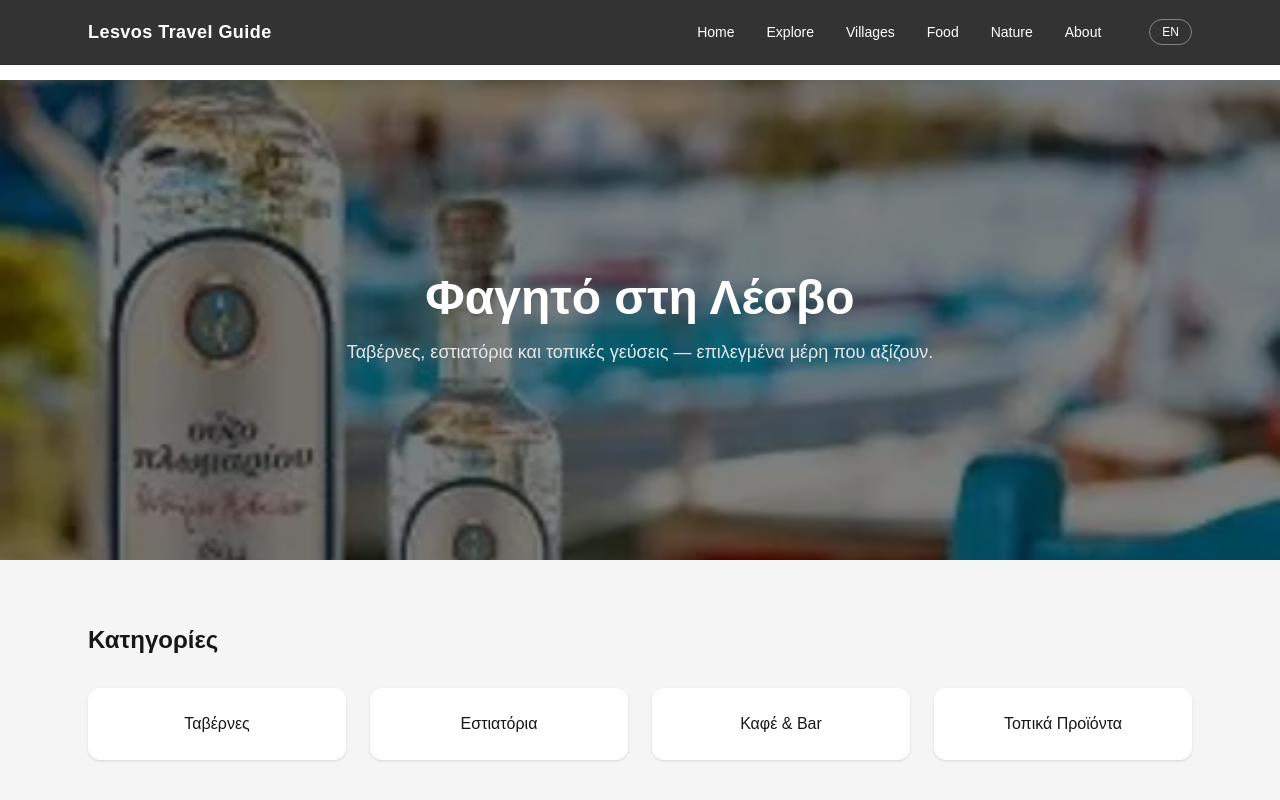
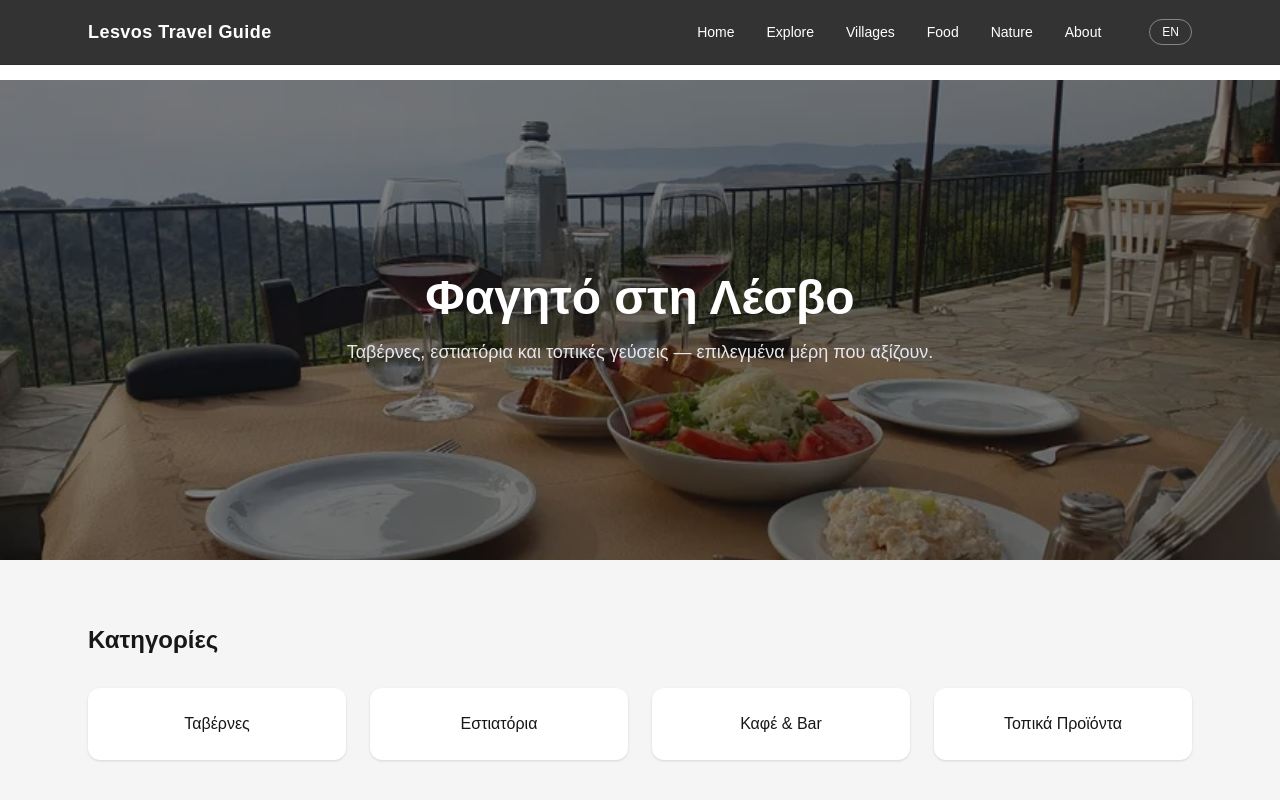
Before and after one commit to amamouridis/lesvos-travel-guide, a Next.js app: page /food in a window 1280 px wide. Shown: the top 800 px of the page. Built offline with nearby package versions, Linux system fonts and the light colour scheme.

Commit message:
added a photo for the backround

```diff
--- a/src/app/food/page.tsx
+++ b/src/app/food/page.tsx
@@ -14,7 +14,7 @@ export default function FoodPage() {
       {/* HERO */}
 <section
   className="relative w-full h-[60vh] bg-cover bg-center flex items-center justify-center"
-  style={{ backgroundImage: "url('/ouzo.jpg')" }}
+  style={{ backgroundImage: "url('/food1.jpg')" }}
 >
   {/* Overlay */}
   <div className="absolute inset-0 bg-black/50" />
```
